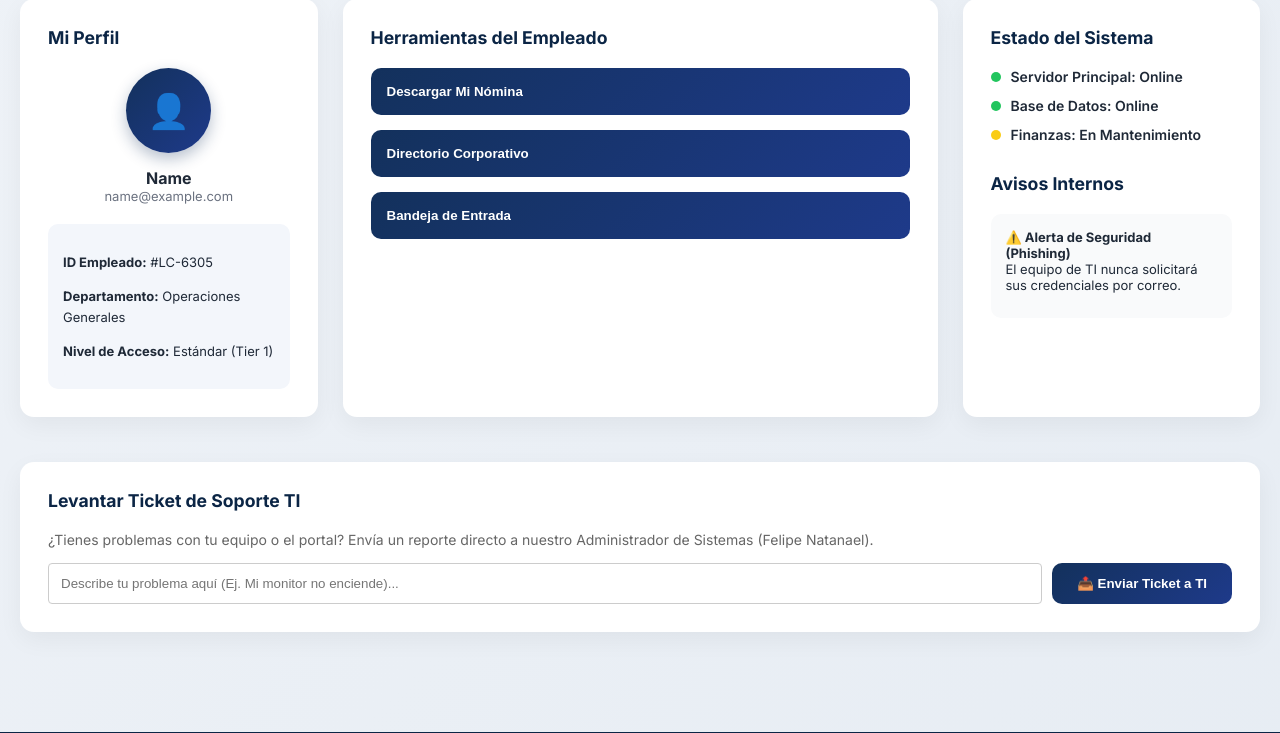
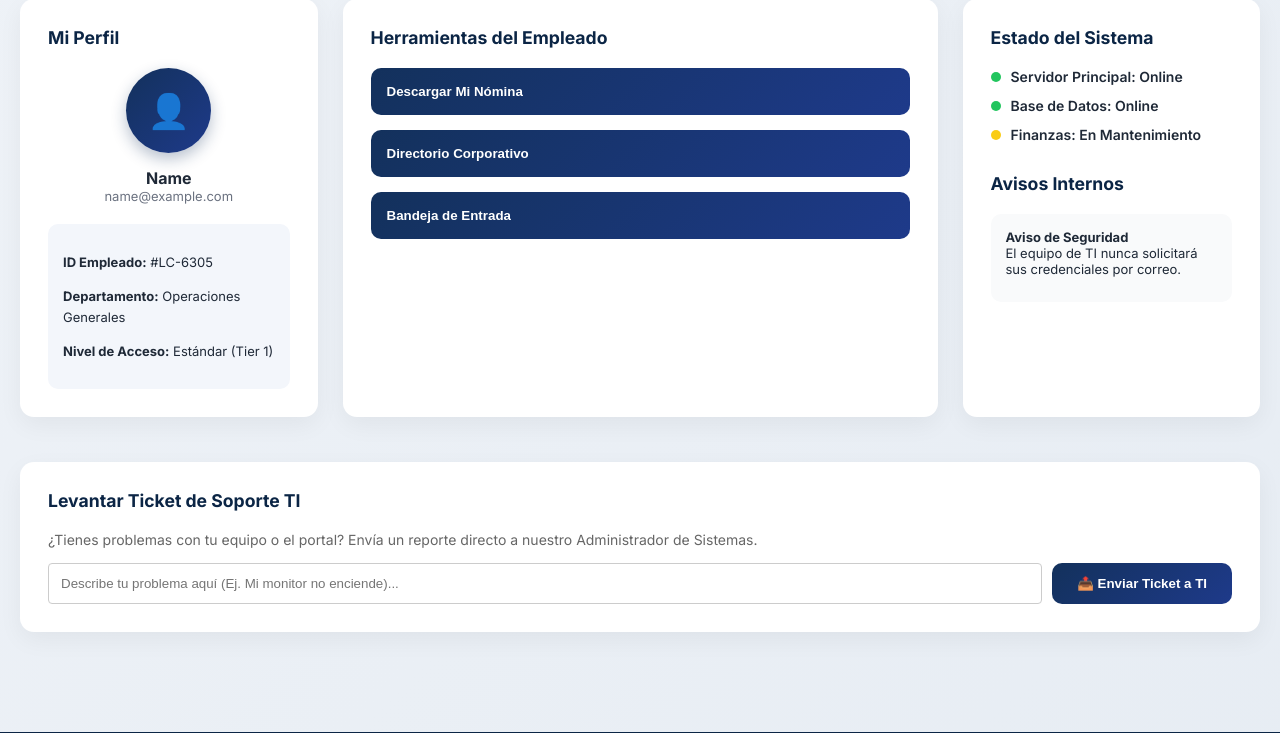
Before and after one commit to Natanael2005/Auditoria-Seguridad, a Flask app: page /dashboard in a window 1280 px wide. Shown: the part 157-890 px from the top of the page. Run offline with Flask 3, Linux system fonts and the light colour scheme; the visitor is signed in with stand-in values (Sample User, id 1).

Commit message:
Fix: detalles

```diff
--- a/templates/dashboard.html
+++ b/templates/dashboard.html
@@ -285,7 +285,7 @@ footer hr {
         <h2 style="margin-top:30px;">Avisos Internos</h2>
         <div class="noticias">
             <div class="noticia-item">
-                <strong>⚠️ Alerta de Seguridad (Phishing)</strong><br>
+                <strong>Aviso de Seguridad</strong><br>
                 El equipo de TI nunca solicitará sus credenciales por correo.
             </div>
         </div>
@@ -293,7 +293,7 @@ footer hr {
 
     <div class="panel" style="margin-top: 20px; grid-column: 1 / -1;">
             <h2>Levantar Ticket de Soporte TI</h2>
-            <p style="color: #666; font-size: 14px;">¿Tienes problemas con tu equipo o el portal? Envía un reporte directo a nuestro Administrador de Sistemas (Felipe Natanael).</p>
+            <p style="color: #666; font-size: 14px;">¿Tienes problemas con tu equipo o el portal? Envía un reporte directo a nuestro Administrador de Sistemas.</p>
 
             <form method="POST" action="/accion_empleado" style="display: flex; gap: 10px; margin-top: 15px;">
                 <input type="hidden" name="accion" value="ticket_soporte">
```
